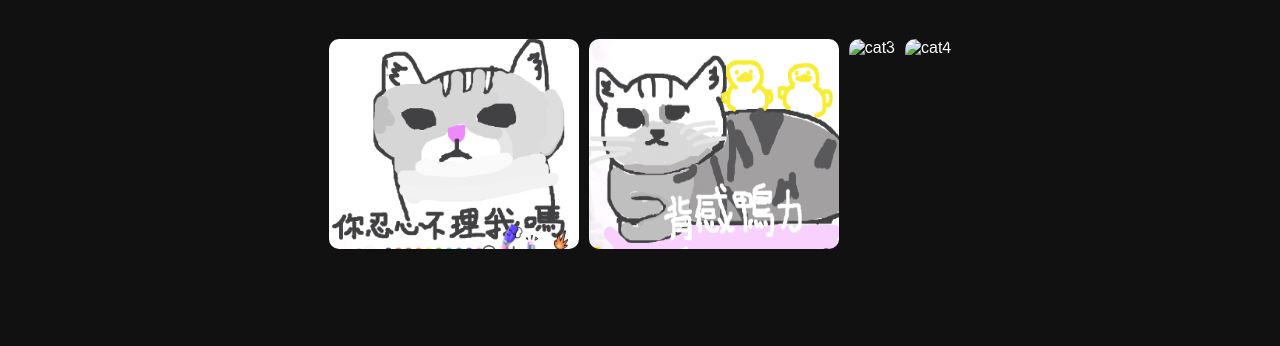
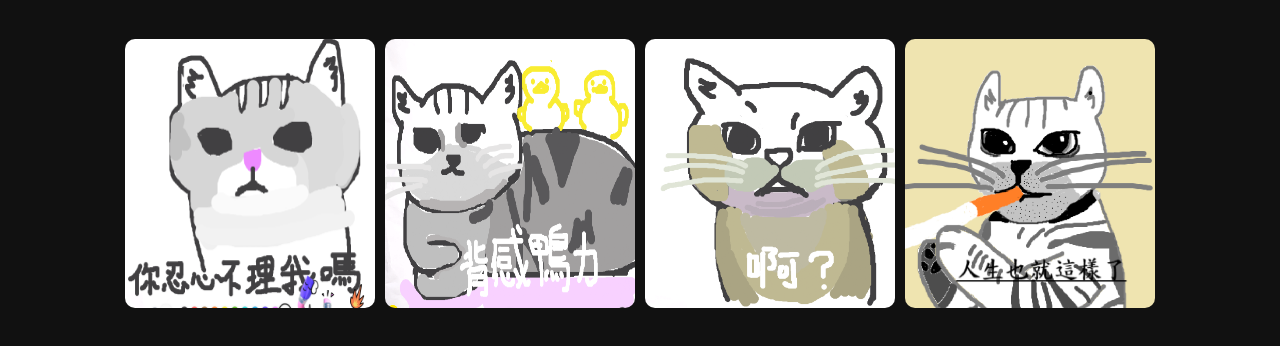
Before and after one commit to YsQieyu/Ys-dracat, a plain HTML site: page index.html in a window 1280 px wide. Shown: the part 102-448 px from the top of the page. Drawn offline with Linux system fonts and the light colour scheme.

Commit message:
Update index.html

```diff
--- a/index.html
+++ b/index.html
@@ -53,8 +53,8 @@
 
     <img src="螢幕擷取畫面 2025-09-04 220625.png" alt="cat1">
     <img src="螢幕擷取畫面 2025-09-12 130737.png" alt="cat2">
-    <img src="螢幕擷取畫面.2025-09-13 150438.png" alt="cat3">
-    <img src="螢幕擷取畫面.2025-09-14 142415.png" alt="cat4">
+    <img src="螢幕擷取畫面 2025-09-13 150438.png" alt="cat3">
+    <img src="螢幕擷取畫面 2025-09-14 142415.png" alt="cat4">
   </div>
 
   <div id="lightbox">
```
